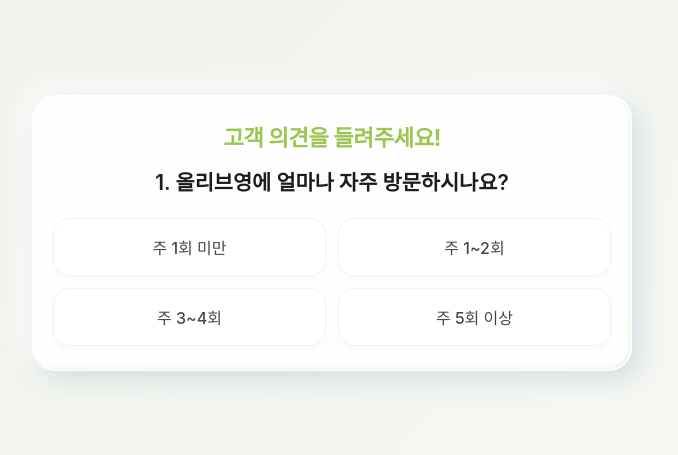
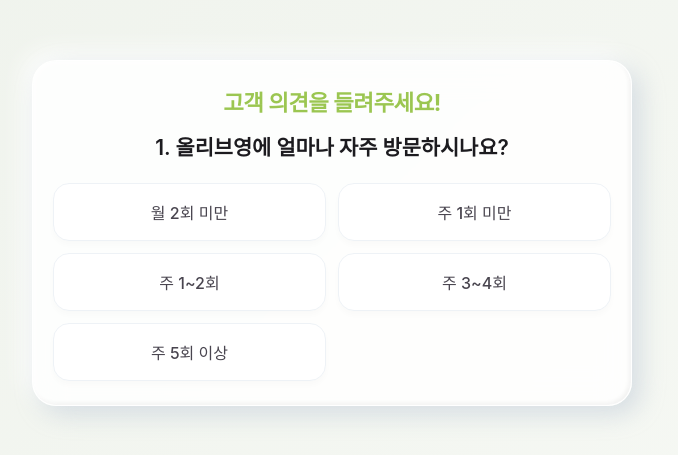
Before and after one commit to oywork-max/what, a plain HTML site: page index.html in a window 1280 px wide. Shown: the part 167-622 px from the top of the page, without its empty margins (308-986 px from the left). Drawn offline with Linux system fonts and the light colour scheme; a web font is replaced by a local one.

Commit message:
Update survey options and QR code image source

```diff
--- a/index.html
+++ b/index.html
@@ -370,13 +370,13 @@
         id: 'q1',
         title: '1. 올리브영에 얼마나 자주 방문하시나요?',
         icon: 'https://cdn-icons-png.flaticon.com/512/3081/3081559.png',
-        options: ['주 1회 미만', '주 1~2회', '주 3~4회', '주 5회 이상']
+        options: ['월 2회 미만','주 1회 미만', '주 1~2회', '주 3~4회', '주 5회 이상']
       },
       {
         id: 'q2',
         title: '2. 회원가입을 하지 않는 가장 큰 이유는 무엇인가요?',
         icon: 'https://cdn-icons-png.flaticon.com/512/2889/2889676.png',
-        options: ['가입 절차가 번거로워서', '개인정보 제공이 싫어서', '혜택을 느끼지 못해서', '자주 방문하지 않아서', '가족 계정 이용 중이라서']
+        options: ['가입 절차가 번거로워서', '개인정보 제공이 싫어서', '혜택을 느끼지 못해서', '자주 방문하지 않아서', '가족 계정 이용 중이라서','14세 미만이라서', '외국에 거주하고 잠깐 한국에 들어와서']
       },
       {
         id: 'q3',
@@ -488,7 +488,7 @@
           <h2 style="font-size:1.8rem; color:var(--color-primary); margin-bottom: 8px;">설문 완료! 🎉</h2>
           <p style="color: var(--color-text-sub); font-size:1rem; margin-top:0;">QR 코드를 스캔하여 혜택을 받아보세요.</p>
           <div style="margin: 20px 0; background: white; padding: 12px; border-radius: 20px; box-shadow: var(--clay-shadow);">
-            <img src="https://api.qrserver.com/v1/create-qr-code/?size=160x160&data=https://oy.run/sjK4932/" alt="QR" style="border-radius:12px; display:block; width: 160px; height: 160px;">
+            <img src="img_link.png" alt="QR" style="border-radius:12px; display:block; width: 160px; height: 160px;">
           </div>
           <button onclick="resetSurvey()" class="next-btn" style="width: 100%; max-width: 240px; margin-top: 10px;">처음으로 돌아가기</button>
         </div>
```
